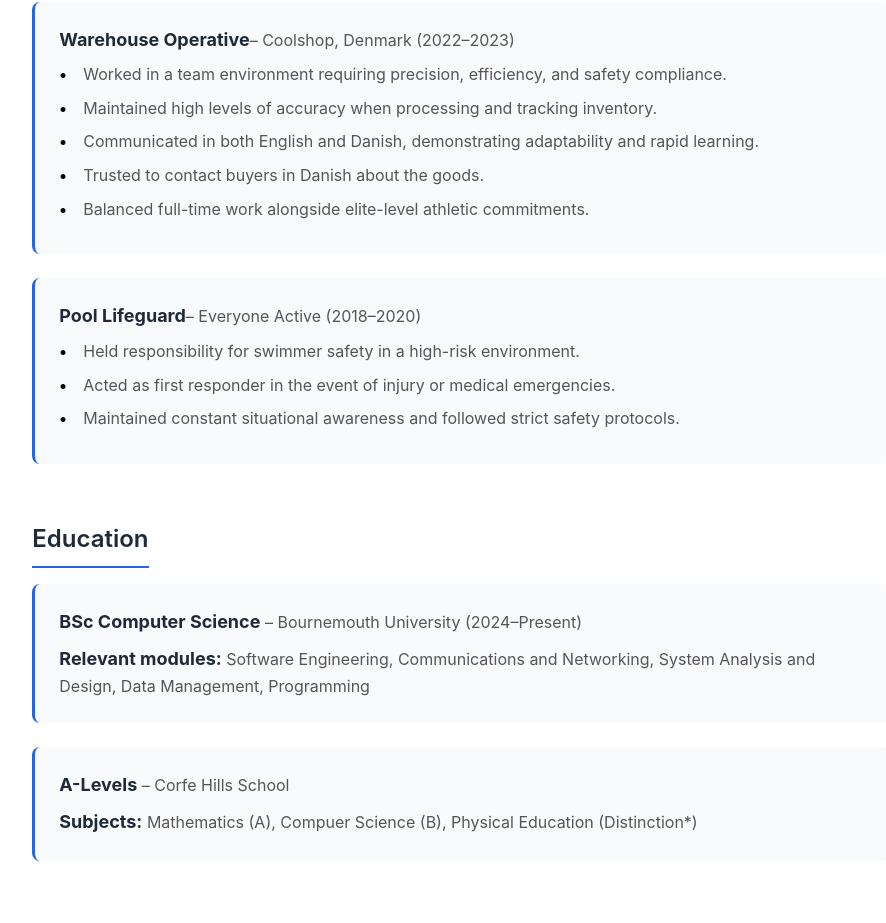
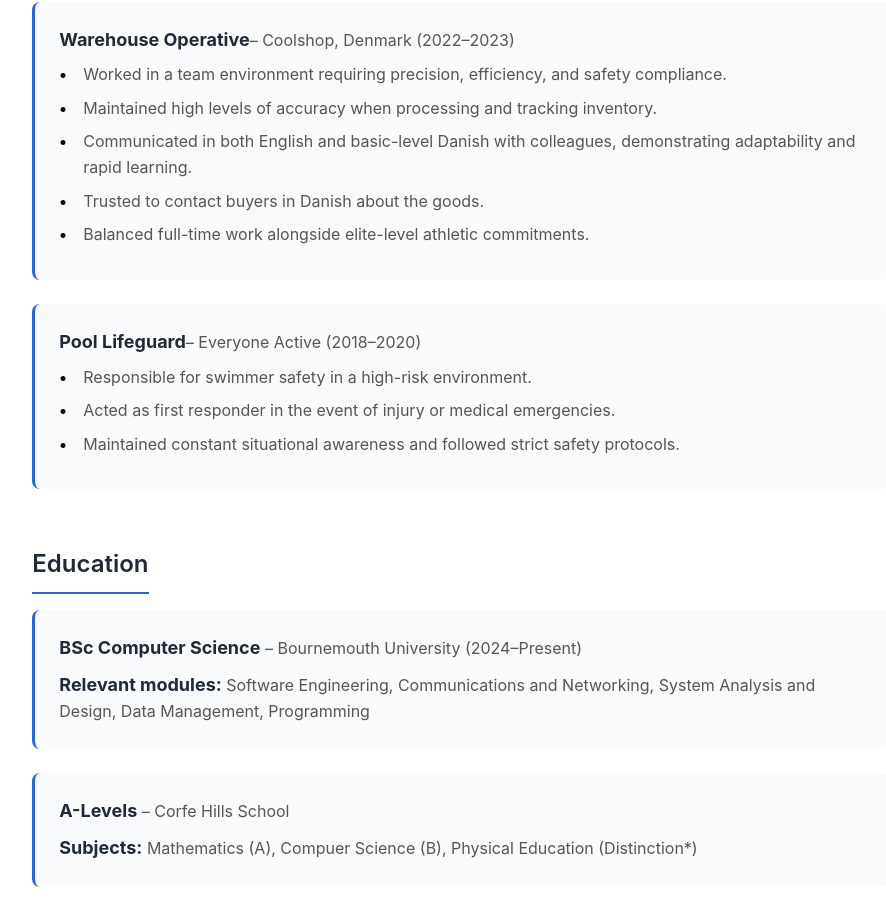
Before and after one commit to TrentJoe/joe-trent-portfolio, a React (Vite) app: page / in a window 1280 px wide. Shown: the part 2234-3157 px from the top of the page, without its empty margins (136-1022 px from the left). Built offline with nearby package versions, Linux system fonts and the light colour scheme.

Commit message:
fix: clarify language proficiency and adjust responsibility phrasing in Experience section

```diff
--- a/src/sections/Experience.jsx
+++ b/src/sections/Experience.jsx
@@ -42,7 +42,7 @@ export default function Experience(){
         <ul>
           <li>Worked in a team environment requiring precision, efficiency, and safety compliance.</li>
           <li>Maintained high levels of accuracy when processing and tracking inventory.</li>
-          <li>Communicated in both English and Danish, demonstrating adaptability and rapid learning.</li>
+          <li>Communicated in both English and basic-level Danish with colleagues, demonstrating adaptability and rapid learning.</li>
           <li>Trusted to contact buyers in Danish about the goods.</li>
           <li>Balanced full-time work alongside elite-level athletic commitments.</li>
         </ul>
@@ -51,7 +51,7 @@ export default function Experience(){
         <strong>Pool Lifeguard</strong>– Everyone Active (2018–2020)
         <br />
         <ul>
-          <li>Held responsibility for swimmer safety in a high-risk environment.</li>
+          <li>Responsible for swimmer safety in a high-risk environment.</li>
           <li>Acted as first responder in the event of injury or medical emergencies.</li>
           <li>Maintained constant situational awareness and followed strict safety protocols.</li>
         </ul>
```
